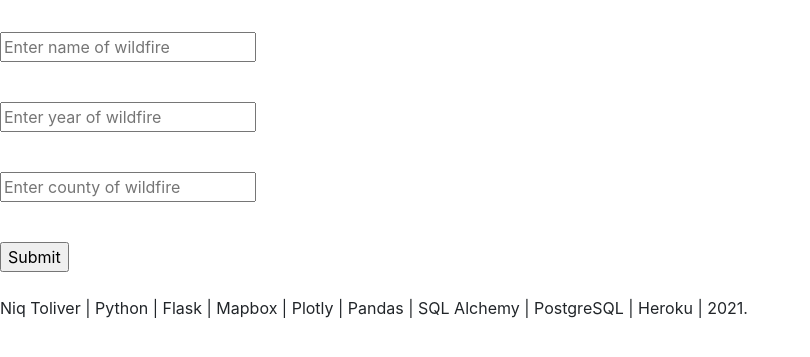
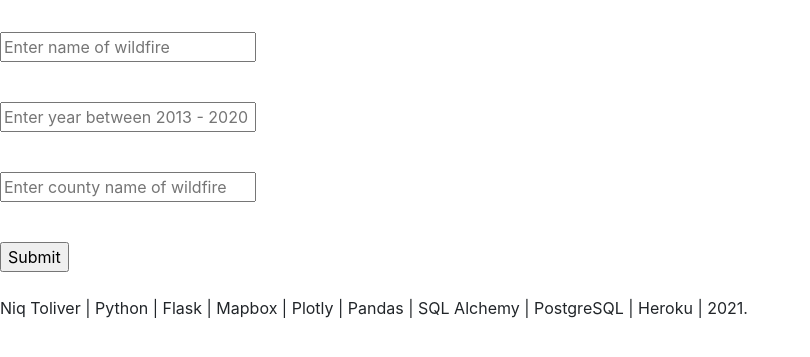
Before and after one commit to ntoliverapp/wildfires-ca, a Flask app: page /database in a window 1280 px wide. Shown: the part 88-445 px from the top of the page, without its empty margins (0-810 px from the left). Run offline with Flask 2, Linux system fonts and the light colour scheme; data that the repository does not hold is empty; some libraries are stand-ins or nearby versions.

Commit message:
its working

```diff
--- a/wildfires_ca/templates/database.html
+++ b/wildfires_ca/templates/database.html
@@ -12,10 +12,10 @@
                 <input type = 'text' name = 'name' placeholder="Enter name of wildfire"><br><br>
             </div>
             <div class="form-group">
-                <input type = 'text' name = 'archive_year' placeholder="Enter year of wildfire"><br><br>
+                <input type = 'text' name = 'archive_year' placeholder="Enter year between 2013 - 2020"><br><br>
             </div>
             <div class="form-group">
-                <input type = 'text' name = 'counties' placeholder="Enter county of wildfire"><br><br>
+                <input type = 'text' name = 'counties' placeholder="Enter county name of wildfire"><br><br>
             </div>
             <input type = 'submit' placeholder = 'submit'>
           </form>      </div>
```
